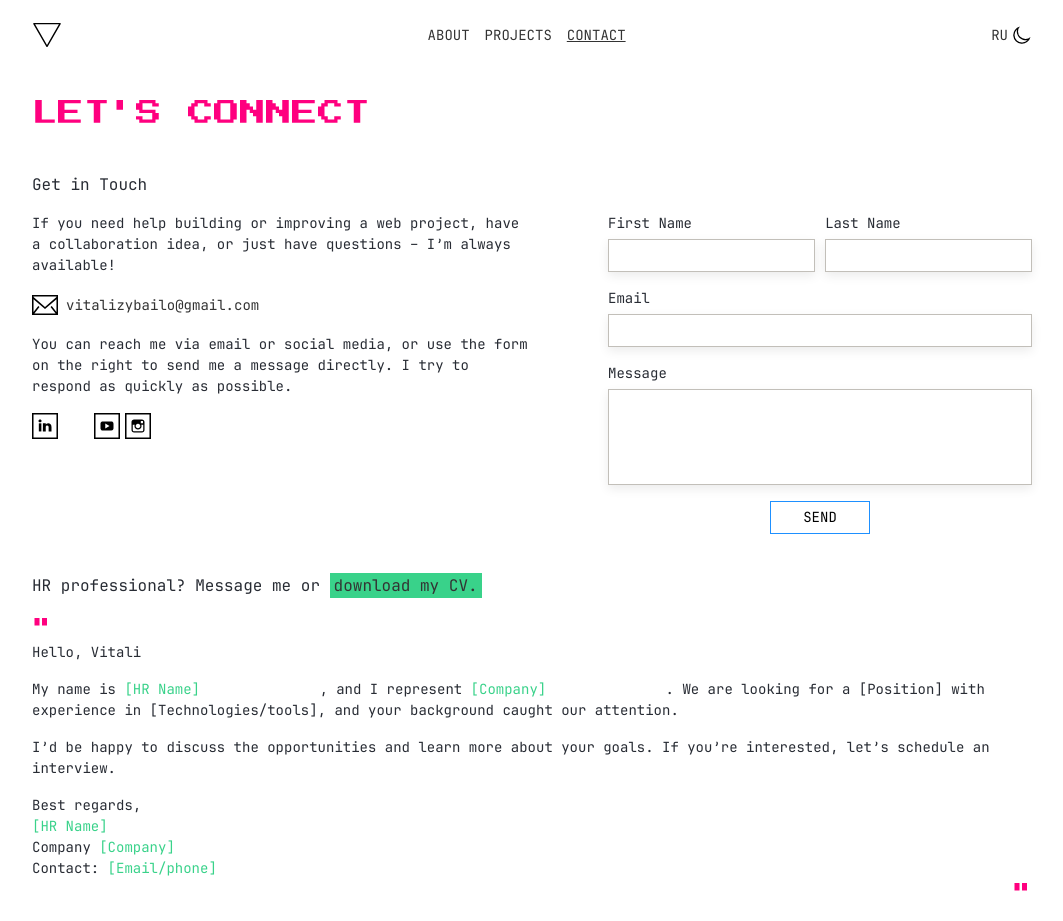
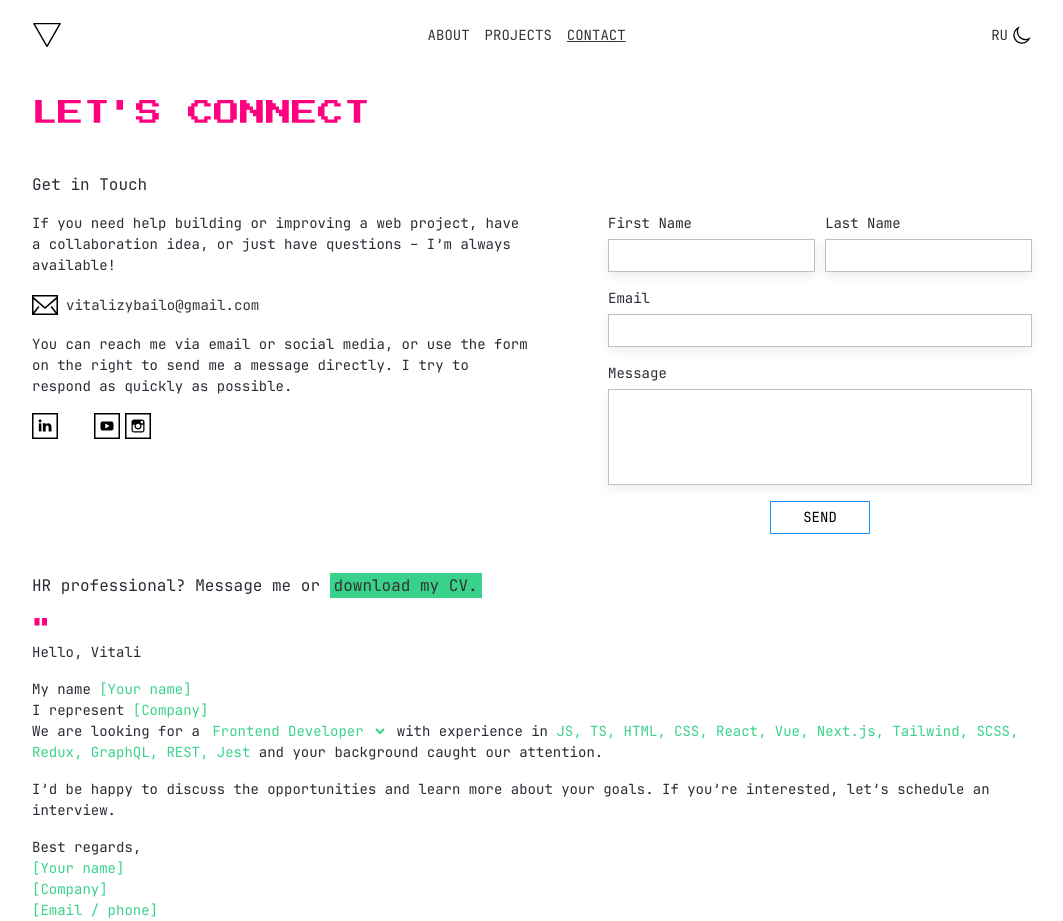
Before and after one commit to vzybailo/portfolio, a Vue app: page /contact in a window 1280 px wide. Shown: the top 921 px of the page, without its empty margins (108-1171 px from the left). Built offline with nearby package versions, Linux system fonts and the light colour scheme.

Commit message:
fix hr form

```diff
--- a/src/components/layout/FormHr.vue
+++ b/src/components/layout/FormHr.vue
@@ -1,36 +1,72 @@
 <template>
-  <form action="" class="form-hr">
+  <form action="">
     <div class="quotes text-xl">"</div>
-    <div class="form-hr__hello mb-4">Hello, {{ $t('firstName') }}</div>
-    <div class="form-hr__text mb-4">
-      My name is
-      <input v-model="inputText" class="form-hr__input" type="text" placeholder="[HR Name]" />, and
-      I represent <input class="form-hr__input" type="text" placeholder="[Company]" />. We are
-      looking for a [Position] with experience in [Technologies/tools], and your background caught
-      our attention.
+    <div class="mb-4">{{ $t('contact.formHr.greeting') }}, {{ $t('firstName') }}</div>
+    <div class="mb-4">
+      <p>
+        {{ $t('contact.formHr.myName') }}
+        <input v-model="inputHrName" class="form-hr__input" type="text" :placeholder="$t('contact.formHr.hrName')" />
+      </p>
+      <p>
+        {{ $t('contact.formHr.represent') }}
+        <input v-model="inputCompany" class="form-hr__input" type="text" :placeholder="$t('contact.formHr.company')"  />
+      </p>
+      {{ $t('contact.formHr.look') }}
+      <select v-model="role" class="form-hr__input">
+        <option v-for="item in techMap" :key="item.position" :value="item.position">
+          {{ item.position }}
+        </option>
+      </select>
+      {{ $t('contact.formHr.experience') }} <span class="form-hr__input">{{ currentStack }}</span>
+      {{ $t('contact.formHr.bg') }}.
     </div>
-    <div class="form-hr__text mb-4">
-      I’d be happy to discuss the opportunities and learn more about your goals. If you’re
-      interested, let’s schedule an interview.
+    <div class="mb-4">
+      {{ $t('contact.formHr.happy') }}
     </div>
-    <div class="form-hr__text">Best regards,</div>
-    <div class="form-hr__text">
-      <input v-model="inputText" class="form-hr__input" type="text" placeholder="[HR Name]" />
+    <div>{{ $t('contact.formHr.regards') }}</div>
+    <div>
+      <input v-model="inputHrName" class="form-hr__input" type="text" :placeholder="$t('contact.formHr.hrName')"  />
     </div>
-    <div class="form-hr__text">
-      Company <input class="form-hr__input" type="text" placeholder="[Company]" />
+    <div>
+      <input v-model="inputCompany" class="form-hr__input" type="text" :placeholder="$t('contact.formHr.company')"  />
     </div>
-    <div class="form-hr__text">
-      Contact: <input class="form-hr__input" type="text" placeholder="[Email/phone]" />
+    <div>
+      <input class="form-hr__input" type="text" :placeholder="$t('contact.formHr.contact')" />
     </div>
     <div class="quotes text-xl text-right">"</div>
+    <button class="form__btn text-white transition cursor-pointer uppercase" type="submit">
+      {{ $t('form.send') }}
+    </button>
   </form>
 </template>
 
 <script setup>
-import { ref } from 'vue'
+import { ref, computed } from 'vue'
 
-const inputText = ref('')
+const inputHrName = ref('')
+const inputCompany = ref('')
+const role = ref('Frontend Developer')
+
+const currentStack = computed(() => {
+  const item = techMap.find((i) => i.position === role.value)
+  return item ? item.stack : ''
+})
+
+const techMap = [
+  {
+    position: 'Frontend Developer',
+    stack: 'JS, TS, HTML, CSS, React, Vue, Next.js, Tailwind, SCSS, Redux, GraphQL, REST, Jest',
+  },
+  {
+    position: 'FullStack Developer',
+    stack:
+      'React, Next.js, TS, Node.js, Express, NestJS, SQL, MongoDB, REST, GraphQL, Docker, AWS, CI/CD',
+  },
+  {
+    position: 'WordPress Developer',
+    stack: 'WordPress, PHP, MySQL, Custom Themes, Plugins, WooCommerce, JS, Tailwind, REST, WP-CLI',
+  },
+]
 </script>
 
 <style lang="scss">
--- a/src/components/layout/Header.vue
+++ b/src/components/layout/Header.vue
@@ -56,7 +56,7 @@ onMounted(() => {
 })
 
 watch(isOpenBurger, (newVal) => {
-  if(newVal) {
+  if (newVal) {
     document.body.classList.add('overflow-hidden')
   } else {
     document.body.classList.remove('overflow-hidden')
--- a/src/components/layout/WelcomeHeader.vue
+++ b/src/components/layout/WelcomeHeader.vue
@@ -9,11 +9,11 @@
       <div class="welcome__wrapper">
         <div class="welcome__me">
           <div class="welcome__about flex flex-col items-center align-center">
-            <img src="./../../assets/images/me.jpeg" alt="" class="welcome__img" />
+            <img src="@/assets/images/me.jpeg" alt="" class="welcome__img" />
             <div class="welcome__name">{{ $t('name') }}</div>
             <div class="welcome__position">Frontend Developer</div>
           </div>
-          <div class="welcome__socials">
+          <div class="mb-6">
             <Socials />
           </div>
         </div>
@@ -106,7 +106,4 @@ defineProps({
   margin-left: 8px;
   cursor: pointer;
 }
-.welcome__socials {
-  margin-bottom: 20px;
-}
 </style>
--- a/src/components/pages/Contact.vue
+++ b/src/components/pages/Contact.vue
@@ -18,7 +18,7 @@
         <Form class="mt-10 max-sm:mt-4" />
       </div>
     </div>
-    <div class="contact__hr">
+    <div class="mb-16">
       <div class="contact__hr-title text-base mb-4">
         {{ $t('contact.hrTitleFirst') }}
         <a href="" class="contact__hr-cv">{{ $t('contact.hrTitleSec') }}</a>
--- a/src/components/pages/Projects.vue
+++ b/src/components/pages/Projects.vue
@@ -48,10 +48,10 @@ const projects = computed(() => [
     category: 'vue',
   },
   {
-    title: 'Build',
+    title: 'Lone Magnet',
     description: 'lorem22',
     img: 'src/assets/images/github-finder.png',
-    category: 'react',
+    category: 'react, wordpress',
   },
   {
     title: 'Varvara Golovko - interior designer',
--- a/src/locales/en.json
+++ b/src/locales/en.json
@@ -35,7 +35,20 @@
     "textSecond": "You can reach me via email or social media, or use the form on the right to send me a message directly. I try to respond as quickly as possible.",
     "textWait": "Looking forward to hearing from you! 🚀",
     "hrTitleFirst": "HR professional? Message me or ",
-    "hrTitleSec": "download my CV."
+    "hrTitleSec": "download my CV.",
+    "formHr": {
+      "greeting": "Hello",
+      "myName": "My name",
+      "represent": "I represent",
+      "look": "We are looking for a",
+      "experience": "with experience in",
+      "bg": "and your background caught our attention",
+      "happy": "I’d be happy to discuss the opportunities and learn more about your goals. If you’re interested, let’s schedule an interview.",
+      "regards": "Best regards,",
+      "hrName": "[Your name]",
+      "company": "[Company]",
+      "contact": "[Email / phone]"
+    }
   },
   "projects": {
     "githubFinder": "An application that allows you to find a user by their username and display all their repositories. Uses the GitHub API to fetch data.",
--- a/src/locales/ru.json
+++ b/src/locales/ru.json
@@ -35,7 +35,20 @@
     "textSecond": "Вы можете написать мне на email или в соцсетях, а также воспользоваться формой справа, чтобы отправить сообщение напрямую. Я стараюсь отвечать как можно быстрее.",
     "textWait": "Жду вашего сообщения! 🚀",
     "hrTitleFirst": "Вы HR? Напишите мне или ",
-    "hrTitleSec": "скачайте резюме."
+    "hrTitleSec": "скачайте резюме.",
+    "formHr": {
+      "greeting": "Здравствуйте",
+      "myName": "Меня зовут",
+      "represent": "Я представляю компанию",
+      "look": "Мы ищем",
+      "experience": "с опытом работы в",
+      "bg": "и ваше резюме привлекло наше внимание",
+      "happy": "Я буду рад(а) обсудить возможные варианты сотрудничества и больше узнать о ваших целях. Если вы заинтересованы, давайте назначим собеседование.",
+      "regards": "С уважением,",
+      "hrName": "[Ваше имя]",
+      "company": "[Компания]",
+      "contact": "[Email / телефон]"
+    }
   },
   "projects": {
     "githubFinder": "Приложение, которое позволяет найти пользователя по его никнейму и отобразить все его репозитории. Использует API GitHub для получения данных.",
```
Also changed, not shown: src/components/layout/Copyright.vue (line endings or trailing spaces).
